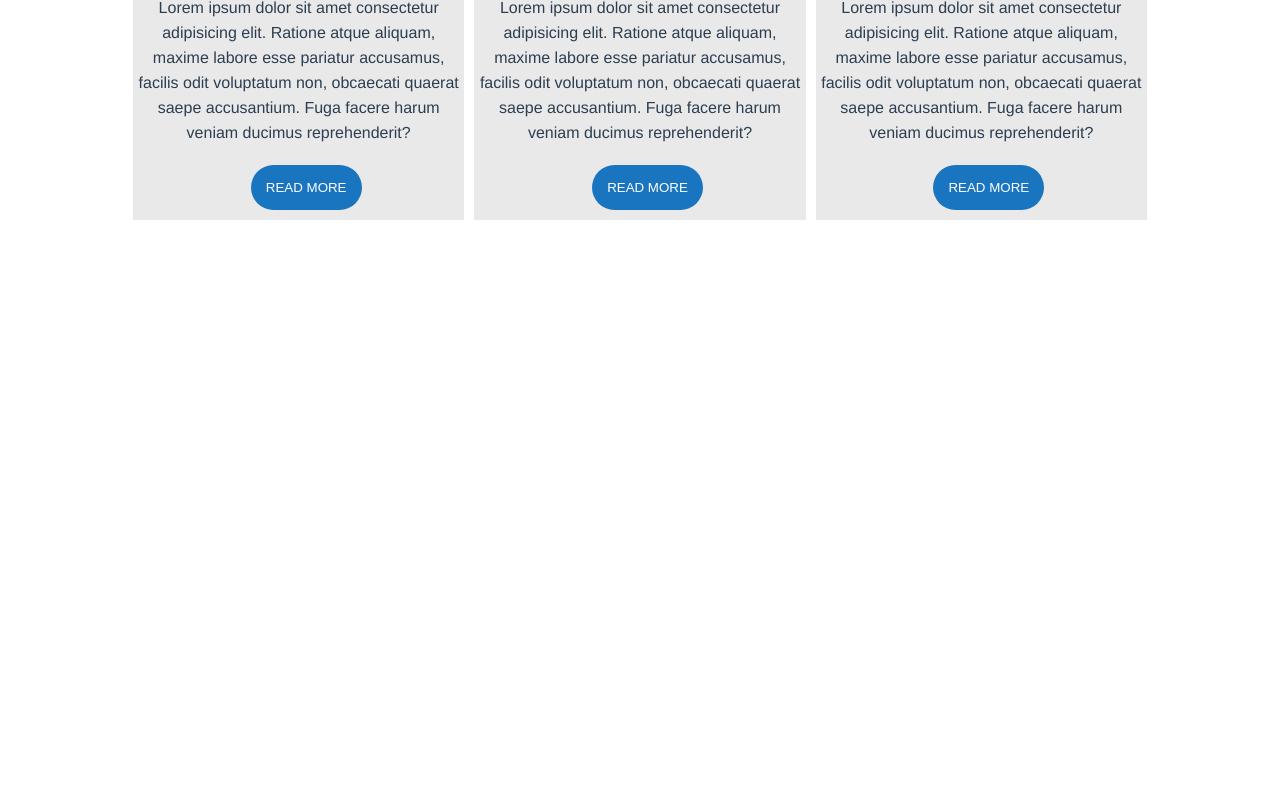
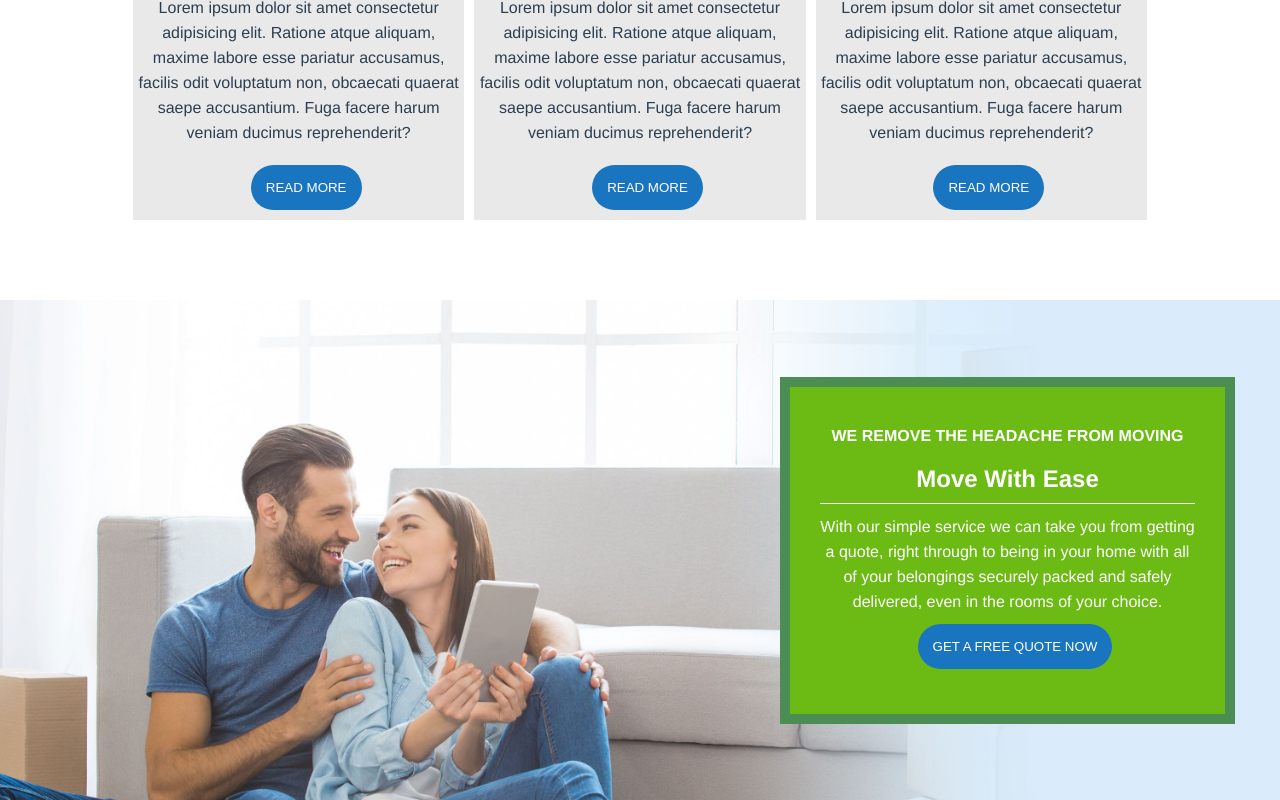
Before and after one commit to MarcoPerta/proj-html-vuejs, a Vue app: page / in a window 1280 px wide. Shown: the part 1155-1955 px from the top of the page. Before the commit the page ends 1455 px from the top, so only its background shows below. Built offline with nearby package versions, Linux system fonts and the light colour scheme.

Commit message:
terzo elemento main

```diff
--- /dev/null
+++ b/src/components/JumbotronMainComp.vue
@@ -0,0 +1,63 @@
+<template>
+    <div class="bg-photo">
+        <div class="square">
+                <h4>WE REMOVE THE HEADACHE FROM MOVING</h4>
+                <h2>Move With Ease</h2>
+                <p>With our simple service we can take you from getting a quote,
+                    right through to being in your home with all of your belongings
+                    securely packed and safely delivered, even in the rooms of your choice.
+                </p>
+                <button class="btn-blue">GET A FREE QUOTE NOW</button>
+        </div>
+    </div>
+</template>
+
+<script>
+    export default {
+        name: 'JumbotronMainComp',
+
+    }
+</script>
+
+<style lang="scss" scoped>
+.bg-photo {
+    height: 500px;
+    background-image: url(../assets/images/avada-movers-movewithease-background-new.jpg);
+    background-repeat: no-repeat;
+    background-size: cover;
+    display: flex;
+    justify-content: flex-end;
+    padding-right: 45px;
+    .square {
+            width: 455px;
+            background-color: #6bbb14;
+            border: 10px solid #4c8d53;
+            color: white;
+            align-self: center;
+            padding: 30px;
+
+            h4,h2,p{
+                padding: 10px 0px;
+            }
+
+            h2{
+                border-bottom: 1px solid white;
+
+            }
+
+            p{
+                line-height: 25px;
+            }
+
+            .btn-blue {
+                color: white;
+                border: none;
+                padding: 15px;
+                background-color: #1975c0;
+                border-radius: 30px;
+                margin-left: 15px;
+                margin-bottom: 15px;
+            }
+        }
+    }
+</style>
--- a/src/components/MainComp.vue
+++ b/src/components/MainComp.vue
@@ -4,18 +4,22 @@
 
         <!-- componente con all'interno le card ciclate -->
         <ServiceComp :ServicesCards="ServicesCards"/>
+
+        <JumbotronMainComp/>
     </div>
 </template>
 
 <script>
 import HeadMainComp from './HeadMainComp.vue'
 import ServiceComp from './ServiceComp.vue'
+import JumbotronMainComp from './JumbotronMainComp.vue'
 
 export default {
     name: 'MainComp',
     components: {
         HeadMainComp,
-        ServiceComp
+        ServiceComp,
+        JumbotronMainComp
     },
     props: {
         ServicesCards: Array
```
